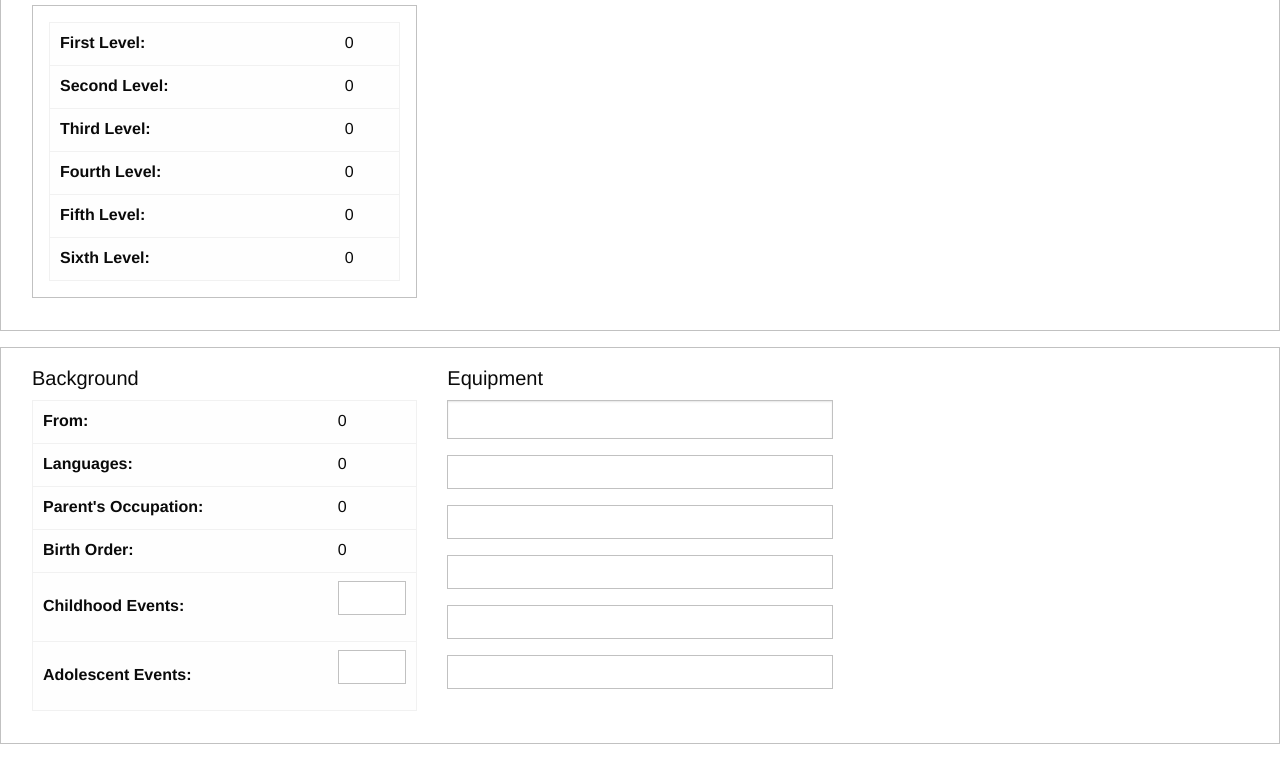
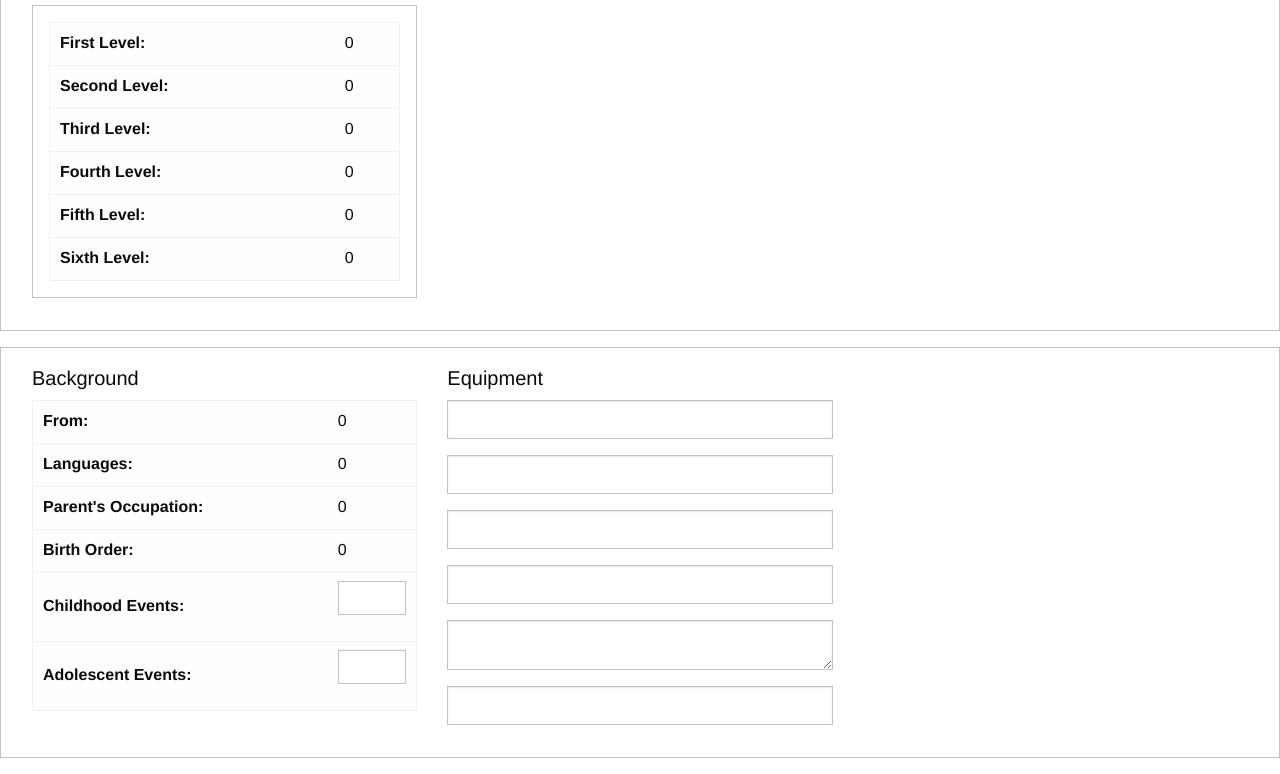
Before and after one commit to ryandavidhartman/ScalaJS, a website: page characterGenerator/index.html in a window 1280 px wide. Shown: the part 1613-2387 px from the top of the page. Drawn offline with Linux system fonts and the light colour scheme.

Commit message:
working on equipment

```diff
--- a/characterGenerator/index.html
+++ b/characterGenerator/index.html
@@ -477,17 +477,12 @@
     </div>
     <div class="large-4 medium-4 cell">
         <h5>Equipment</h5>
-        <input type="text"  class="callout" id="armor" name="armor">
-        <div class="callout" id="mainHand">
-        </div>
-        <div class="callout" id="offHand">
-        </div>
-        <div class="callout" id="rangedWeapon">
-        </div>
-        <div class="callout" id="magicItems">
-        </div>
-        <div class="callout" id="equipmentPack">
-        </div>
+        <input type="text" class="callout" id="armor" name="armor">
+        <input type="text" class="callout" id="mainHand" name="mainHand">
+        <input type="text" class="callout" id="offHand" name="offHand">
+        <input type="text" class="callout" id="rangedWeapon" name="rangedWeapon">
+        <textarea class="callout" id="magicItems"></textarea>
+        <input type="text" class="callout" id="equipmentPack" name="equipmentPack">
     </div>
 </div>
 </div>
```
Also changed, not shown: 2 other files.
